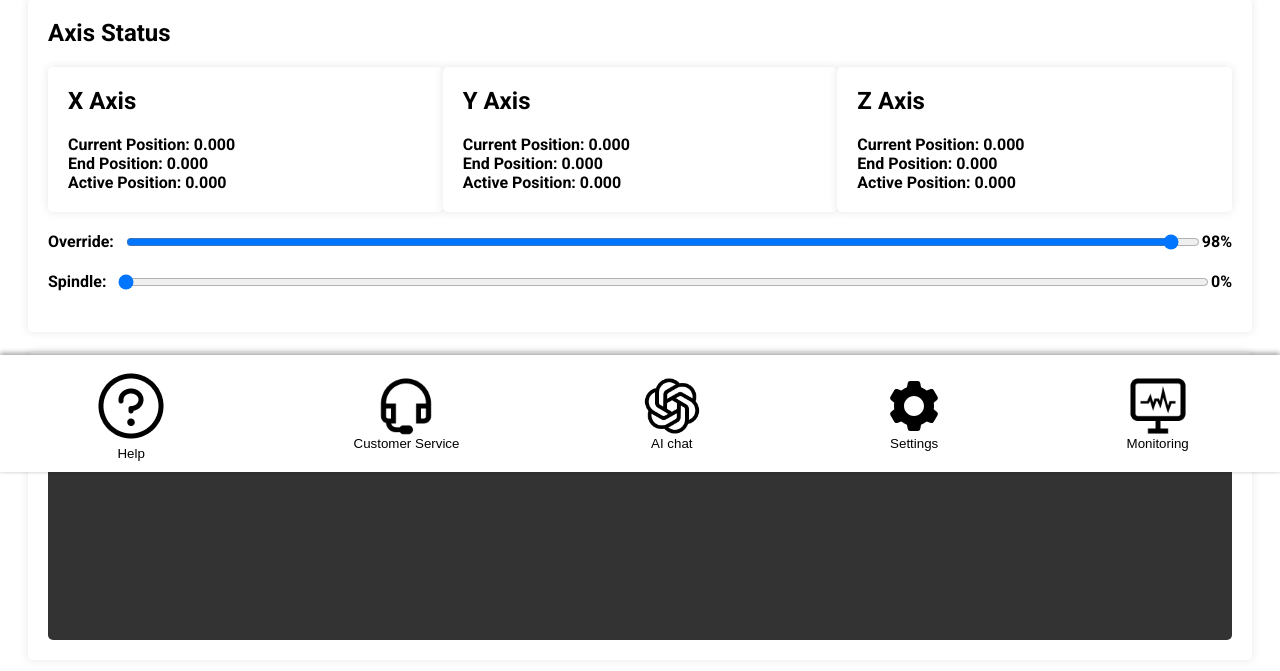
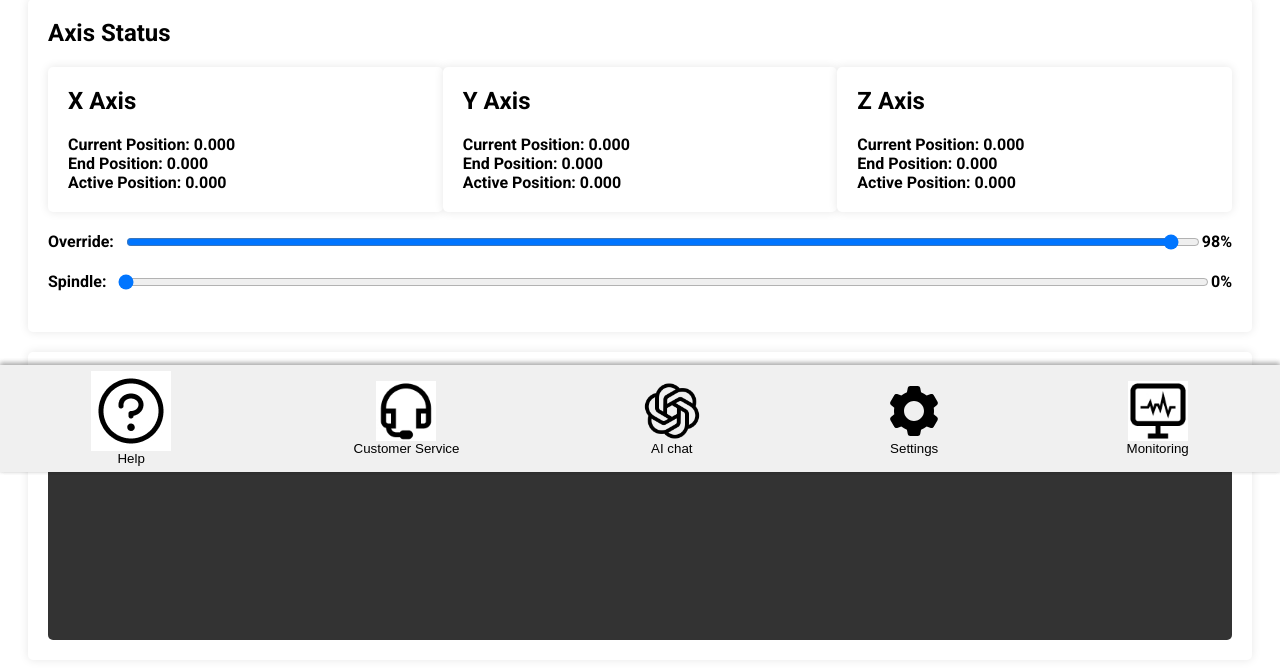
Before and after one commit to kr1schen/Kompaki, a Flask app: page /ask in a window 1280 px wide. Shown: the part 328-999 px from the top of the page. Run offline with Flask 3, Linux system fonts and the light colour scheme.

Commit message:
Update style.css

```diff
--- a/static/css/style.css
+++ b/static/css/style.css
@@ -30,11 +30,11 @@
     bottom: 0; /* 在底部 */
     left: 0; /* 从左边开始 */
     width: 100%; /* 宽度占满整个屏幕 */
-    background-color: #fff; /* 背景颜色，可以根据需要更改 */
+    background-color: #f0f0f0; /* 背景颜色，可以根据需要更改 */
     box-shadow: 0 -2px 5px rgba(0, 0, 0, 0.2); /* 可选的阴影效果 */
     display: flex;
     justify-content: space-around; /* 图标平均分布 */
-    padding: 10px 0; /* 上下填充 */
+    padding: 5px 0; /* 上下填充 */
     flex-wrap: wrap; /* 允许图标换行 */
     align-items: center; /* 图标垂直居中 */
 }
@@ -511,7 +511,7 @@
     text-align: center; /* 文字居中 */
     padding: 10px 0; /* 上下padding确保点击区域较大 */
     cursor: pointer; /* 鼠标悬停显示指针，增强可点击的视觉效果 */
-    border-radius: 5px;
+    border-radius: 5px; /* 添加圆角边框效果 */
 }
 
 /* 被激活的类别样式 */
```
